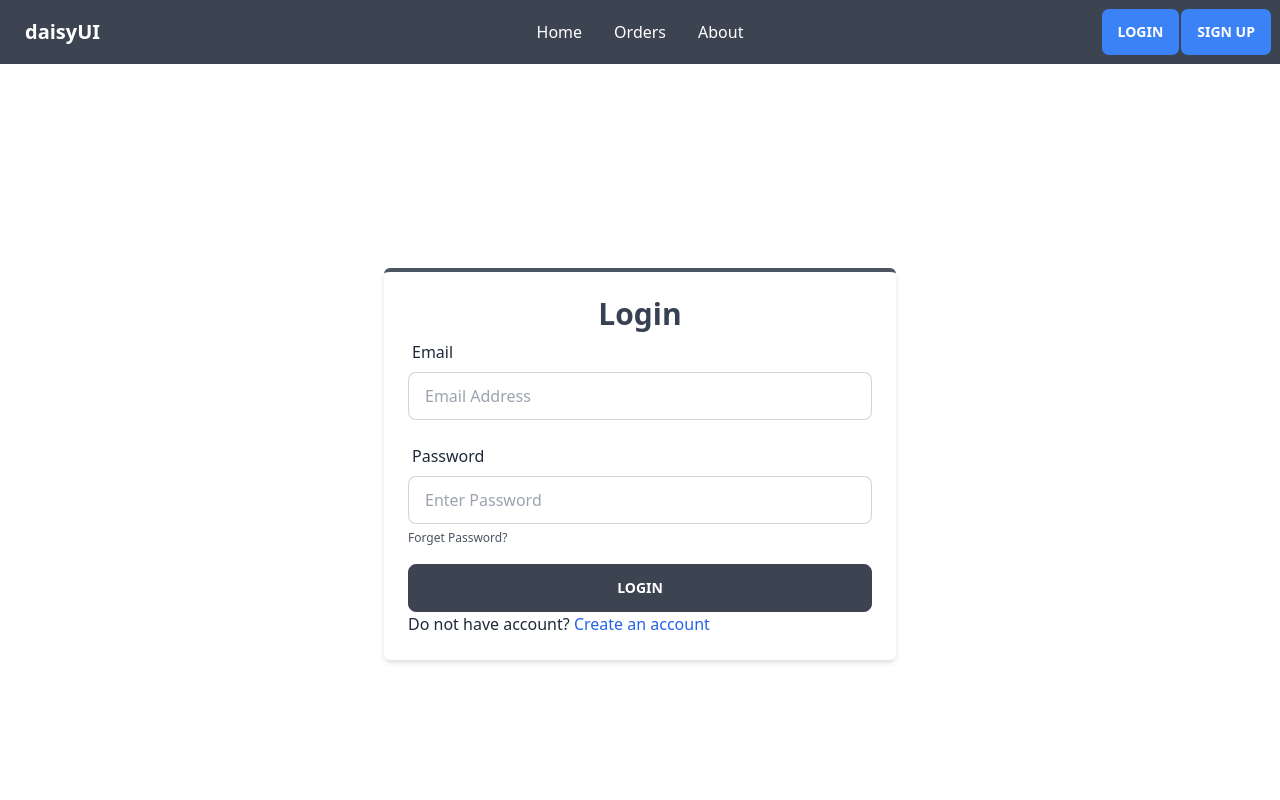
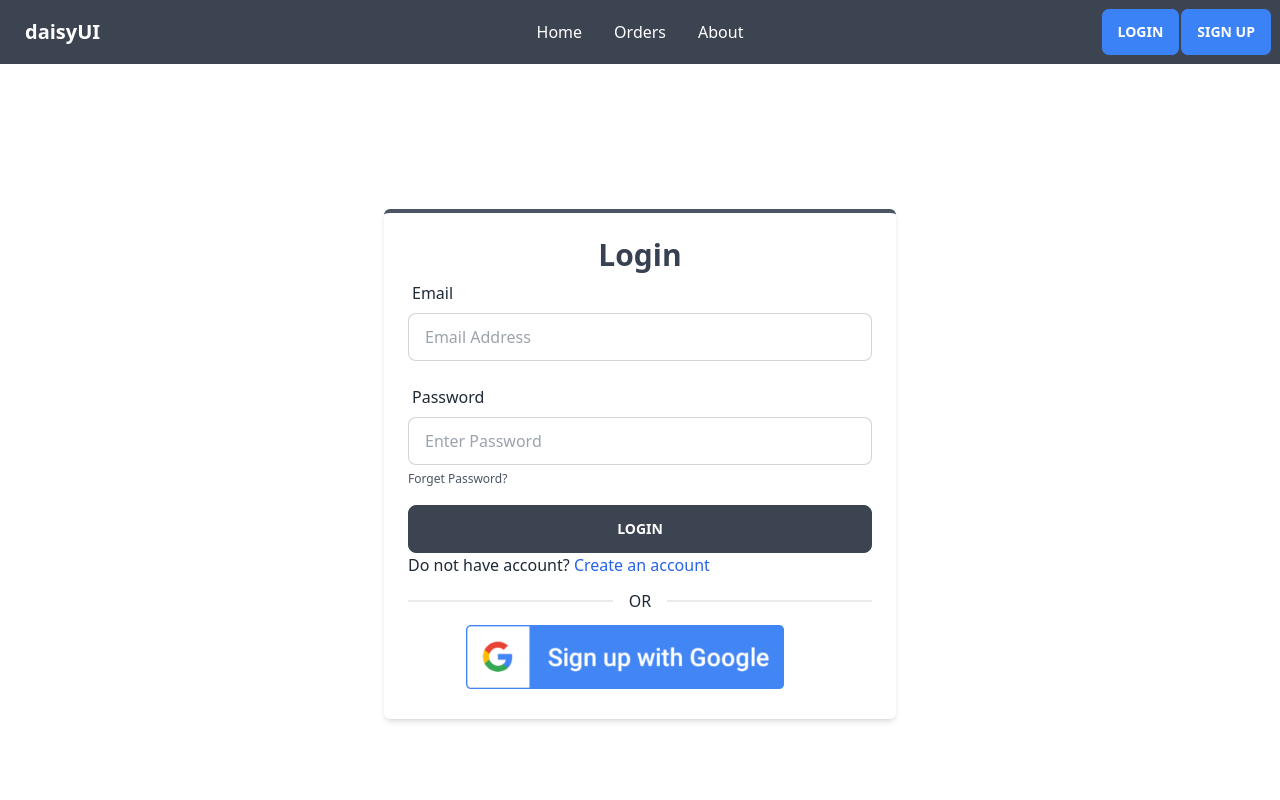
Before and after one commit to abdurrahim5g/advance-auth-contex, a React (Vite) app: page /login in a window 1280 px wide. Shown: the top 800 px of the page. Built offline with nearby package versions, Linux system fonts and the light colour scheme; no server answers.

Commit message:
Added google login

```diff
--- a/src/components/Login.jsx
+++ b/src/components/Login.jsx
@@ -1,14 +1,17 @@
 import { useContext, useState } from "react";
 import { AuthContex } from "../contex/UserContex";
 import { Link, useNavigate } from "react-router-dom";
+import googleImage from "../assets/images/google.png";
+import { GoogleAuthProvider } from "firebase/auth";
 
 const Login = () => {
   const navigate = useNavigate();
 
   const [error, setError] = useState("");
 
-  const { LoginWithPass } = useContext(AuthContex);
+  const { LoginWithPass, loginWithPopup } = useContext(AuthContex);
 
+  // login with email & password
   const handleLogin = (e) => {
     e.preventDefault();
 
@@ -33,6 +36,20 @@ const Login = () => {
           console.log(error.code);
         });
     }
+  };
+
+  // Login  with provider like [google,  facebook, twitter] etc
+  const googleProvider = new GoogleAuthProvider();
+
+  const handleLoginWithProvider = (provider) => {
+    loginWithPopup(provider)
+      .then(() => {
+        navigate("/");
+        setError();
+      })
+      .catch((err) => {
+        setError(err.code);
+      });
   };
 
   return (
@@ -107,6 +124,20 @@ const Login = () => {
             </Link>
           </span>
         </form>
+
+        <div className="divider">OR</div>
+
+        <div className="login-with-provider">
+          <div className="google w-3/4 mx-auto">
+            <button onClick={() => handleLoginWithProvider(googleProvider)}>
+              <img
+                src={googleImage}
+                alt="Continue with google"
+                className="h-16 object-contain"
+              />
+            </button>
+          </div>
+        </div>
       </div>
     </div>
   );
--- a/src/contex/UserContex.jsx
+++ b/src/contex/UserContex.jsx
@@ -3,6 +3,7 @@ import {
   getAuth,
   onAuthStateChanged,
   signInWithEmailAndPassword,
+  signInWithPopup,
   signOut,
 } from "firebase/auth";
 import { createContext, useEffect, useState } from "react";
@@ -27,6 +28,10 @@ const UserContex = ({ children }) => {
     return signInWithEmailAndPassword(auth, email, pass);
   };
 
+  const loginWithPopup = (provider) => {
+    return signInWithPopup(auth, provider);
+  };
+
   const logOut = () => {
     return signOut(auth);
   };
@@ -43,7 +48,15 @@ const UserContex = ({ children }) => {
     // eslint-disable-next-line react-hooks/exhaustive-deps
   }, []);
 
-  const AuthInfo = { user, setUser, auth, SignUp, LoginWithPass, logOut };
+  const AuthInfo = {
+    user,
+    setUser,
+    auth,
+    SignUp,
+    LoginWithPass,
+    loginWithPopup,
+    logOut,
+  };
 
   return <AuthContex.Provider value={AuthInfo}>{children}</AuthContex.Provider>;
 };
```
Also changed, not shown: src/assets/images/google.png (added).
